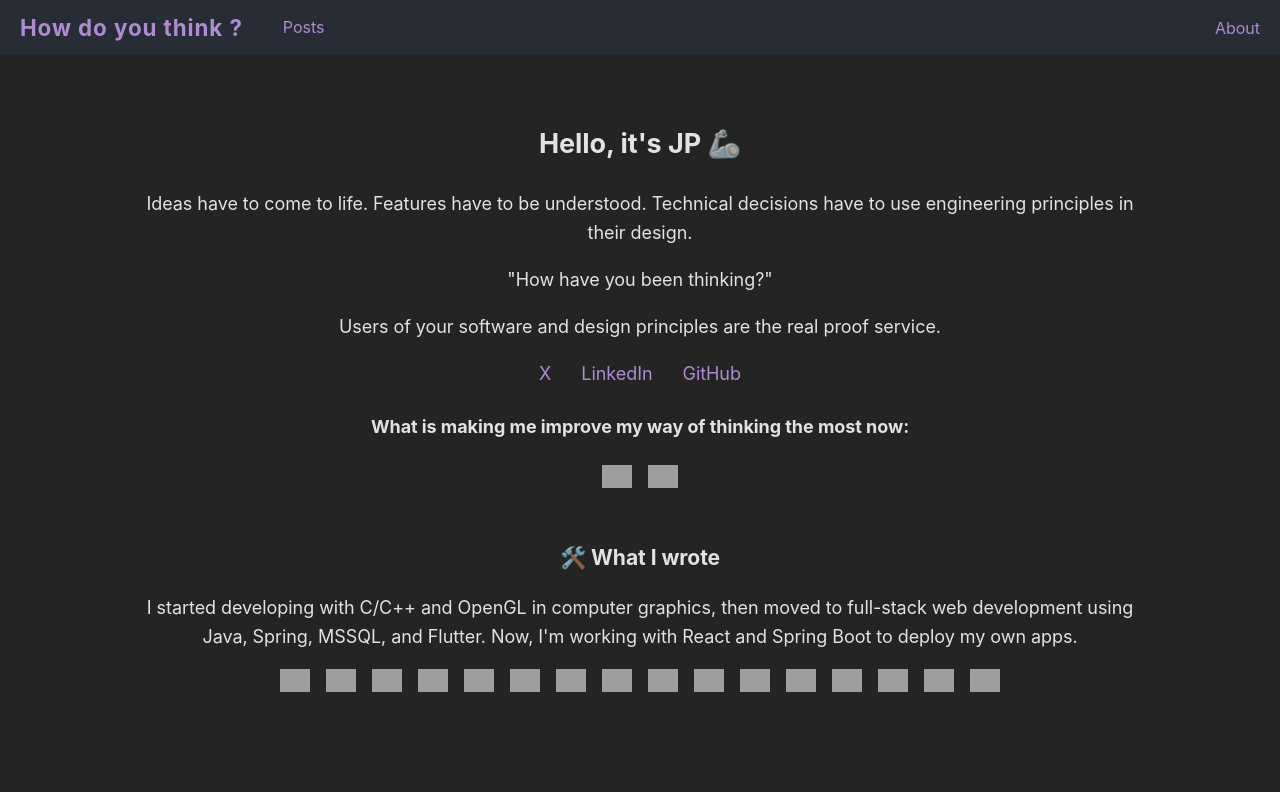
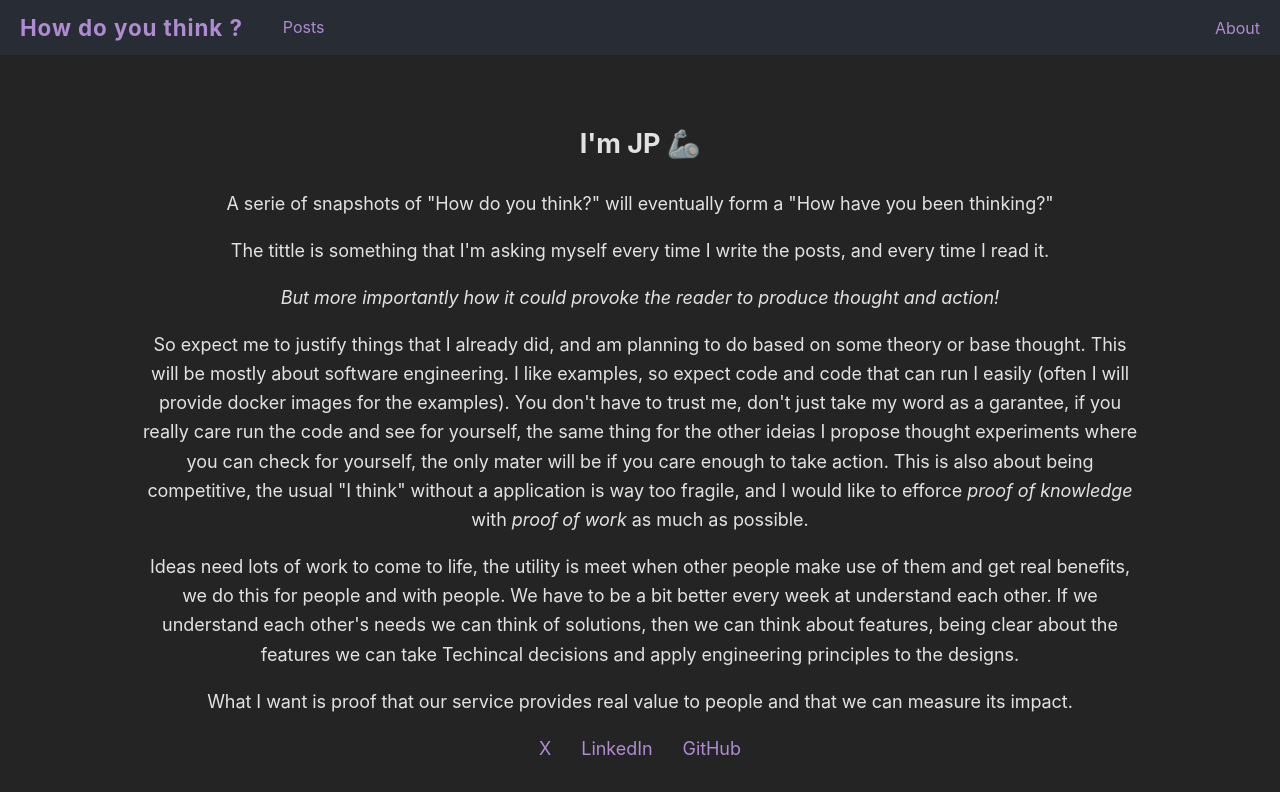
Before and after one commit to uxjp/uxjp.github.io, a React (Vite) app: page / in a window 1280 px wide. Shown: the top 792 px of the page. Built offline with nearby package versions, Linux system fonts and the light colour scheme; grey boxes are pictures that could not be loaded.

Commit message:
review: Tittle image post copy of the style of dev.to

```diff
--- a/src/pages/About.tsx
+++ b/src/pages/About.tsx
@@ -1,24 +1,50 @@
 function About() {
   return (
     <div className="app-container">
-      <h2>Hello, it's JP 🦾</h2>
-      <p className='test'>
-        Ideas have to come to life. Features have to be understood.
-        Technical decisions have to use engineering principles in their design.
+
+      <h2>I'm JP 🦾</h2>
+
+      <p>
+        A serie of snapshots of "How do you think?" will eventually form a "How have you been thinking?"
       </p>
+
       <p>
-        "How have you been thinking?"
+        The tittle is something that I'm asking myself every time I write the posts, and every time I read it.
       </p>
+
       <p>
-        Users of your software and design principles are the real proof service.
+        <i>
+          But more importantly how it could provoke the reader to produce thought and action!
+        </i>
       </p>
+
+      <p>
+        So expect me to justify things that I already did, and am planning to do based on some theory or base thought. This will be mostly about software engineering.
+        I like examples, so expect code and code that can run I easily (often I will provide docker images for the examples).
+        You don't have to trust me, don't just take my word as a garantee, if you really care run the code and see for yourself, the same thing for the other ideias
+        I propose thought experiments where you can check for yourself, the only mater will be if you care enough to take action.
+
+        This is also about being competitive, the usual "I think" without a application is way too fragile, and I would like to efforce <i>proof of knowledge</i> with <i>proof of work</i> as much as possible.
+      </p>
+
+      <p>
+        Ideas need lots of work to come to life, the utility is meet when other people make use of them and get real benefits,
+        we do this for people and with people. We have to be a bit better every week at understand each other.
+        If we understand each other's needs we can think of solutions, then we can think about features,
+        being clear about the features we can take Techincal decisions and apply engineering principles to the designs.
+      </p>
+
+      <p>
+        What I want is proof that our service provides real value to people and that we can measure its impact.
+      </p>
+
       <div className="social_links">
         <a href="https://x.com/uxxxjp" target="_blank">X</a>
         <a href="https://www.linkedin.com/in/uxjp" target="_blank">LinkedIn</a>
         <a href="https://github.com/uxjp" target="_blank">GitHub</a>
       </div>
 
-      <h4>What is making me improve my way of thinking the most now:</h4>
+      <h4>What is making me improve my way of thinking the most right now:</h4>
       <div className="skills">
         <img alt="Go" width="30px" src="https://cdn.jsdelivr.net/gh/devicons/devicon/icons/go/go-original.svg" />
         <img alt="Elixir" width="30px" src="https://cdn.jsdelivr.net/gh/devicons/devicon/icons/elixir/elixir-original.svg" />
@@ -27,7 +53,14 @@ function About() {
 
       <h3 className='what_i_wrote'>🛠️ What I wrote</h3>
       <p>
-        I started developing with C/C++ and OpenGL in computer graphics, then moved to full-stack web development using Java, Spring, MSSQL, and Flutter. Now, I'm working with React and Spring Boot to deploy my own apps.
+        I started developing with C/C++ and OpenGL in computer graphics, then moved to full-stack web development using Java, Spring, Golang, MSSQL, and Flutter.
+        Now, I'm working with Quarkus and Kafka as my day job.
+      </p>
+      <p>
+        And I am writing here to journal how my thinking is changing influenced by expirience and by mood.
+      </p>
+      <p>
+        I'm working in some apps with Pheonix and React, Golang.
       </p>
       <div className="skills">
         <img alt="Java" width="30px" src="https://cdn.jsdelivr.net/gh/devicons/devicon/icons/java/java-original.svg"/>
--- a/src/pages/Post.css
+++ b/src/pages/Post.css
@@ -7,3 +7,40 @@
     font-size: 18px;
     font-weight: 400;
 }
+
+.post-header {
+  display: flex;
+  flex-direction: column;
+  gap: 12px;
+  margin-bottom: 20px;
+}
+
+.post-image {
+  width: 100%;
+  height: 320px;
+  object-fit: cover;
+  border-radius: 8px;
+  border: 1px solid rgba(0,0,0,0.04);
+  box-shadow: 0 8px 30px rgba(12,13,14,0.06);
+}
+
+.post-title {
+  margin: 0;
+  font-size: 1.6rem;
+  line-height: 1.05;
+}
+
+@media (max-width: 900px) {
+  .post-image {
+    height: 220px;
+  }
+}
+
+@media (max-width: 640px) {
+  .post-image {
+    height: 160px;
+  }
+  .post-title {
+    font-size: 1.25rem;
+  }
+}
--- a/src/pages/Post1.tsx
+++ b/src/pages/Post1.tsx
@@ -1,9 +1,14 @@
 import './Post.css'
+
+import imageCaveman from './image_caveman.webp'
 
 function Post1() {
   return (
     <div className="app-container">
-      <h2>Post 1: The Reification</h2>
+      <div className="post-header">
+        <img src={imageCaveman} alt="Caveman illustration" className="post-image" loading="eager" />
+        <h2 className="post-title">Post 1: The Reification</h2>
+      </div>
 
       <p className='test'>
         Les idées doivent prendre vie. Les fonctionnalités doivent être comprises. Les décisions techniques doivent s'appuyer sur des principes d'ingénierie solides dans leur conception.
```
Also changed, not shown: src/pages/image_caveman.webp (added).
